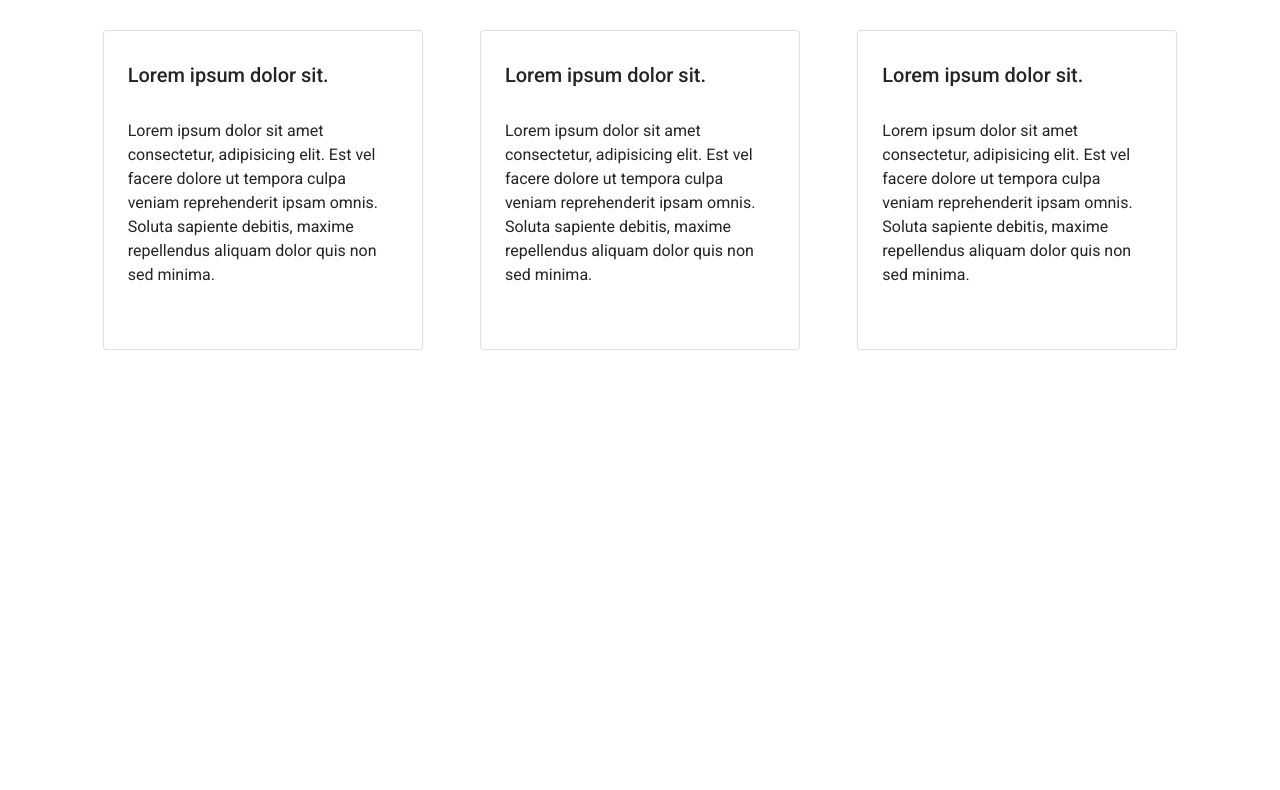
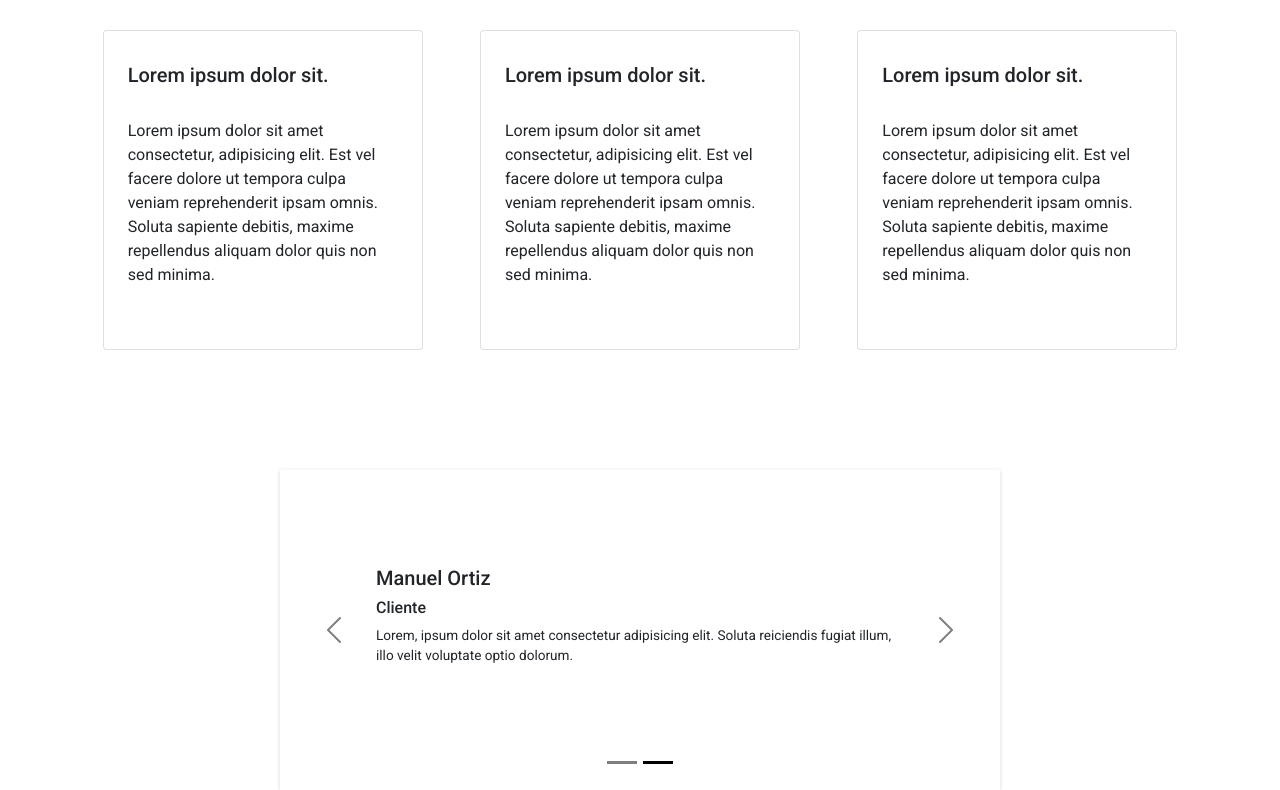
Before and after one commit to Akio789/ecommerce-platform, a React (Create React App) app: page / in a window 1280 px wide. Shown: the part 988-1778 px from the top of the page. Before the commit the page ends 1338 px from the top, so only its background shows below. Built offline with nearby package versions, Linux system fonts and the light colour scheme.

Commit message:
Adding Opinions carousel

```diff
--- a/src/pages/landing-page/LandingPage.jsx
+++ b/src/pages/landing-page/LandingPage.jsx
@@ -1,8 +1,9 @@
 import React from 'react';
+import { Container } from 'react-bootstrap';
 import Header from './header/Header';
 import Showcase from './showcase/Showcase';
 import FeatureHighlights from './feature-highlights/FeatureHighlights';
-import { Container } from 'react-bootstrap';
+import UserOpinions from './user-opinions/UserOpinions';
 
 const LandingPage = () => {
   return (
@@ -11,6 +12,7 @@ const LandingPage = () => {
       <Container>
         <Showcase />
         <FeatureHighlights />
+        <UserOpinions />
       </Container>
     </div>
   );
--- a/src/pages/landing-page/feature-highlights/FeatureHighlights.jsx
+++ b/src/pages/landing-page/feature-highlights/FeatureHighlights.jsx
@@ -1,6 +1,6 @@
 import React from 'react';
 import { Card } from 'react-bootstrap';
-import highlights from './highlights.json';
+import highlights from './highlightsData.json';
 import styles from './FeatureHighlights.module.scss';
 
 const FeatureHighlights = () => {
--- a/src/pages/landing-page/header/Header.jsx
+++ b/src/pages/landing-page/header/Header.jsx
@@ -5,6 +5,7 @@ import styles from './Header.module.scss';
 const Header = () => {
   return (
     <Navbar
+      sticky="top"
       bg="primary"
       variant="dark"
       expand="lg"
--- /dev/null
+++ b/src/pages/landing-page/user-opinions/UserOpinions.jsx
@@ -0,0 +1,27 @@
+import React from 'react';
+import { Carousel } from 'react-bootstrap';
+import userOpinions from './userOpinionsData.json';
+import styles from './UserOpinions.module.scss'
+
+const UserOpinions = () => {
+  const carouselItems = userOpinions.map(({ user, userType, opinion }, i) => {
+    return (
+      <Carousel.Item key={i}>
+        <h5>{user}</h5>
+        <h6>{userType}</h6>
+        <p className={styles['carousel-item-opinion']}>{opinion}</p>
+      </Carousel.Item>
+    )
+  });
+
+  return (
+    <Carousel
+      variant="dark"
+      className={styles.carousel}
+    >
+      {carouselItems}
+    </Carousel>
+  );
+}
+
+export default UserOpinions;
--- /dev/null
+++ b/src/pages/landing-page/user-opinions/UserOpinions.module.scss
@@ -0,0 +1,13 @@
+.carousel {
+    height: 20rem;
+    width: 100%;
+    box-shadow: rgba(0, 0, 0, 0.16) 0px 1px 4px;
+    margin-top: 7.5rem;
+    padding: 6rem;
+    max-width: 45rem;
+    margin: 7.5rem auto 0 auto;
+
+    &-item-opinion {
+        font-size: 0.85rem;
+    }
+}
--- /dev/null
+++ b/src/pages/landing-page/user-opinions/userOpinionsData.json
@@ -0,0 +1,12 @@
+[
+    {
+        "user": "Roberto Pérez",
+        "userType": "Dueño de negocio",
+        "opinion": "Lorem ipsum dolor sit amet consectetur, adipisicing elit. Vel, excepturi!"
+    },
+    {
+        "user": "Manuel Ortiz",
+        "userType": "Cliente",
+        "opinion": "Lorem, ipsum dolor sit amet consectetur adipisicing elit. Soluta reiciendis fugiat illum, illo velit voluptate optio dolorum."
+    }
+]
```
Also changed, not shown: src/pages/landing-page/feature-highlights/highlightsData.json (renamed from src/pages/landing-page/feature-highlights/highlights.json).
